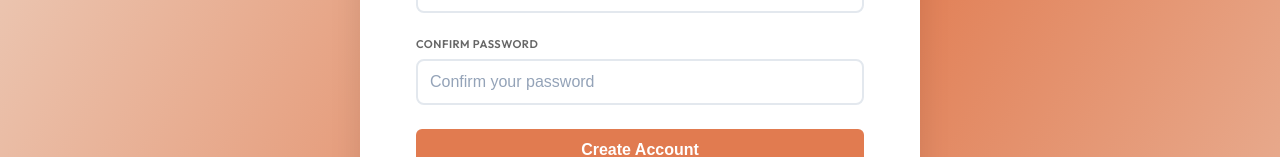
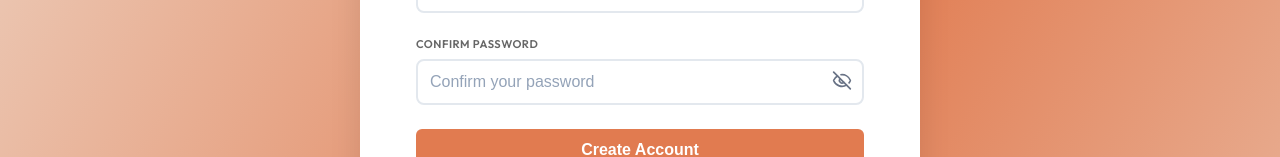
Before and after one commit to tommasaurus/SpaceifyFrontend, a React (Create React App) app: page /signup in a window 1280 px wide. Shown: the part 559-716 px from the top of the page. Built offline with nearby package versions, Linux system fonts and the light colour scheme.

Commit message:
minor change

```diff
--- a/src/components/clientSignup/clientSignup.js
+++ b/src/components/clientSignup/clientSignup.js
@@ -132,6 +132,7 @@ const ClientSignup = () => {
 
           <div className="input-group">
             <label className="label">Confirm Password</label>
+            <div className="password-input-wrapper">
               <input
                 type={showConfirmPassword ? "text" : "password"}
                 placeholder="Confirm your password"
@@ -149,6 +150,7 @@ const ClientSignup = () => {
               >
                 {showConfirmPassword ? <Eye size={20} /> : <EyeOff size={20} />}
               </button>
+            </div>
           </div>
 
           <button type="submit" className="sign-in-button">
```
Lines whose indentation alone changed are shown as unchanged.
